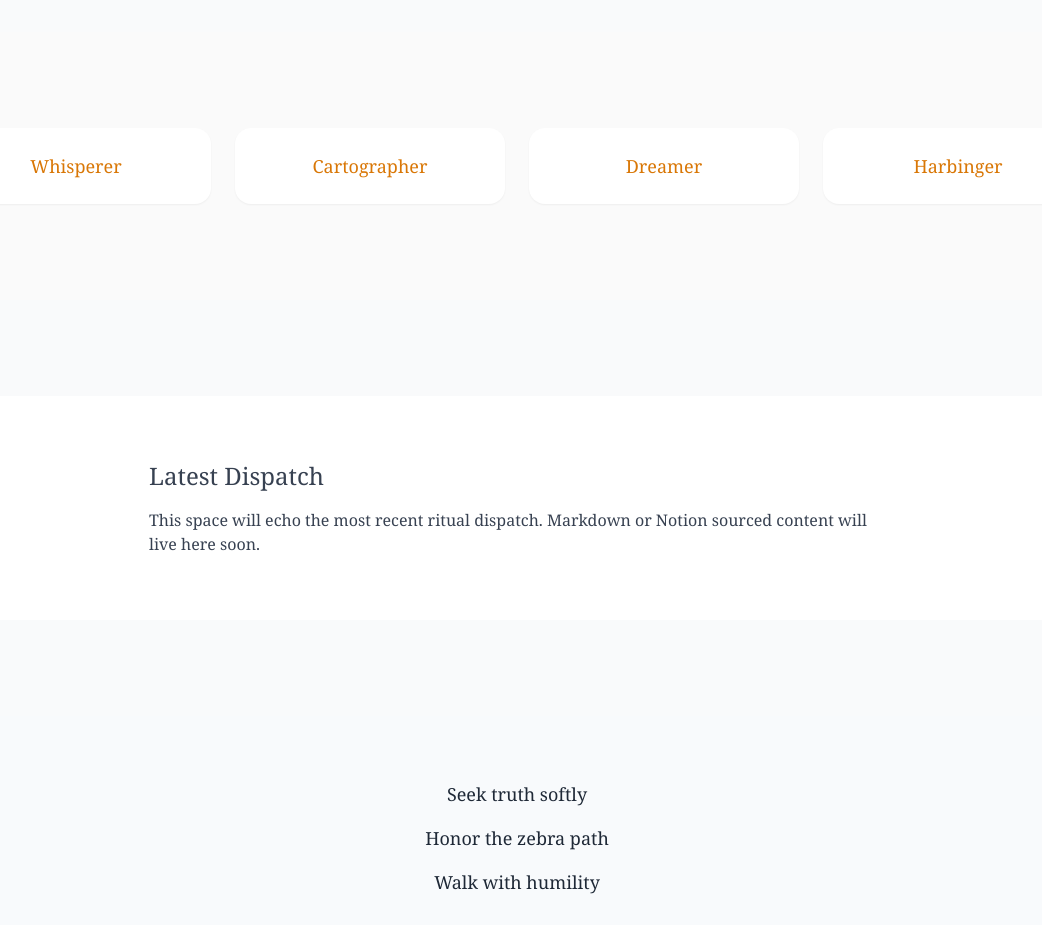
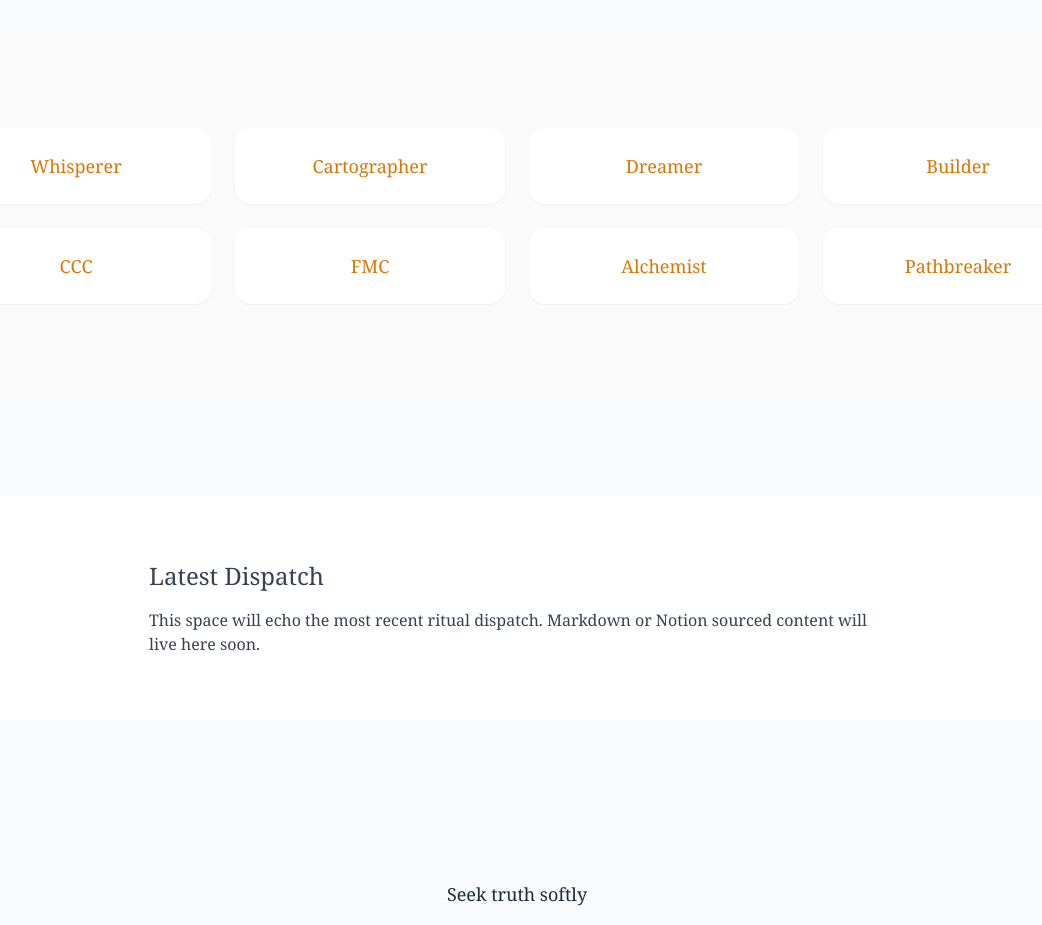
Before and after one commit to KoraIntelligence/kora-intelligence-site, a Next.js app: page / in a window 1280 px wide. Shown: the part 1200-2125 px from the top of the page, without its empty margins (123-1165 px from the left). Built offline with nearby package versions, Linux system fonts and the light colour scheme.

Commit message:
Link companions to individual pages

```diff
--- a/src/components/home/CompanionGrove.tsx
+++ b/src/components/home/CompanionGrove.tsx
@@ -1,10 +1,15 @@
 import React from 'react';
+import Link from 'next/link';
 
 const companions = [
-  'Whisperer',
-  'Cartographer',
-  'Dreamer',
-  'Harbinger',
+  { label: 'Whisperer', slug: 'whisperer' },
+  { label: 'Cartographer', slug: 'cartographer' },
+  { label: 'Dreamer', slug: 'dreamer' },
+  { label: 'Builder', slug: 'builder' },
+  { label: 'CCC', slug: 'ccc' },
+  { label: 'FMC', slug: 'fmc' },
+  { label: 'Alchemist', slug: 'alchemist' },
+  { label: 'Pathbreaker', slug: 'pathbreaker' },
 ];
 
 export default function CompanionGrove() {
@@ -14,12 +19,16 @@ export default function CompanionGrove() {
       className="bg-neutral-50 dark:bg-gray-900 pt-24 pb-24 px-6 transition-colors ease-in-out duration-500"
     >
       <div className="max-w-6xl mx-auto grid grid-cols-2 md:grid-cols-4 gap-6">
-        {companions.map((role) => (
+        {companions.map((companion) => (
           <div
-            key={role}
-            className="p-6 bg-white dark:bg-emerald-950 rounded-2xl text-center shadow-sm font-serif text-gray-900 dark:text-emerald-200 transition duration-300 ease-in-out hover:opacity-80"
+            key={companion.slug}
+            className="p-6 bg-white dark:bg-emerald-950 rounded-2xl text-center shadow-sm font-serif text-gray-900 dark:text-emerald-200 transition duration-300 ease-in-out hover:opacity-80 transform hover:scale-105"
           >
-            <span className="text-amber-600 text-lg">{role}</span>
+            <Link href={`/companions/${companion.slug}`} legacyBehavior>
+              <a className="text-amber-600 text-lg font-serif hover:text-indigo-600 hover:underline transition-opacity duration-300 ease-in-out">
+                {companion.label}
+              </a>
+            </Link>
           </div>
         ))}
       </div>
```
